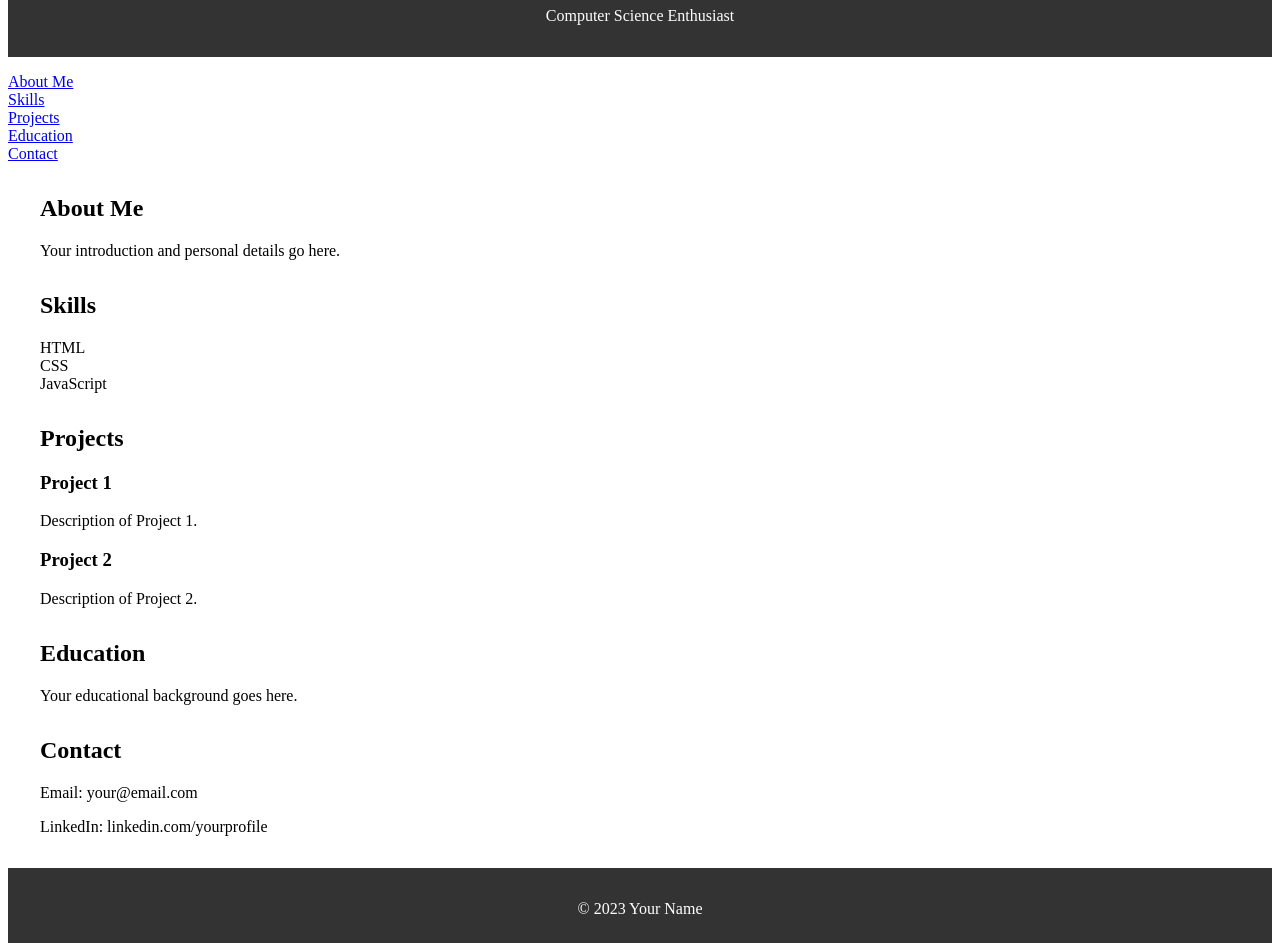
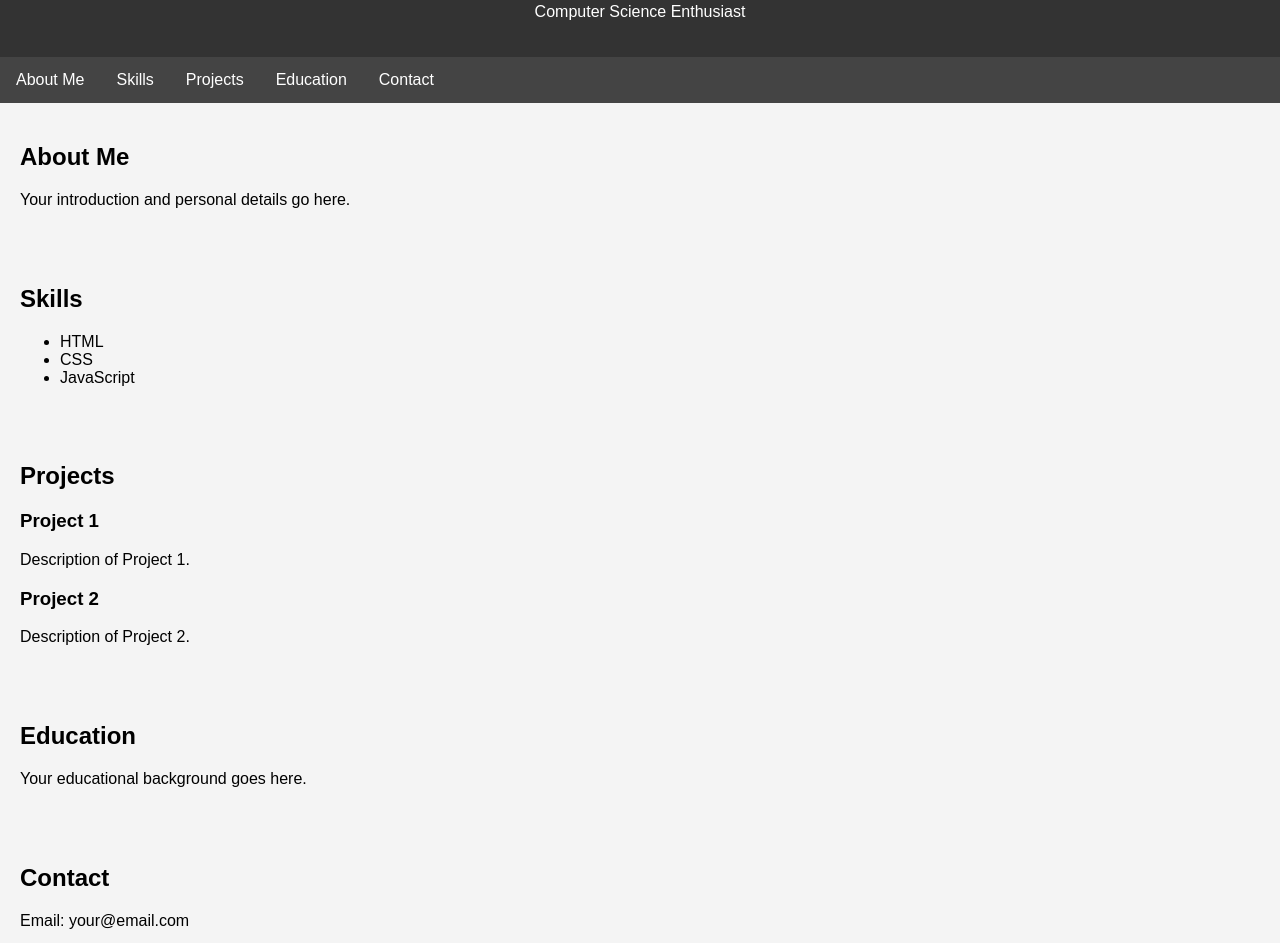
Before and after one commit to ruslana-goras/pro0ject, a plain HTML site: page index.html in a window 1280 px wide. Shown: the part 97-1040 px from the top of the page. Drawn offline with Linux system fonts and the light colour scheme.

Commit message:
Update styles.css

```diff
--- a/styles.css
+++ b/styles.css
@@ -1,5 +1,3 @@
-
-    <style>
 body {
   font-family: 'Arial', sans-serif;
   margin: 0;
@@ -8,26 +6,47 @@
 }
 
 header {
+  text-align: center;
   background-color: #333;
   color: #fff;
+  padding: 20px 0;
+}
+
+nav {
+  background-color: #444;
+}
+
+nav ul {
+  list-style-type: none;
+  margin: 0;
+  padding: 0;
+  overflow: hidden;
+}
+
+nav li {
+  float: left;
+}
+
+nav a {
+  display: block;
+  color: white;
   text-align: center;
-    padding: 1rem;
+  padding: 14px 16px;
+  text-decoration: none;
+}
+
+nav a:hover {
+  background-color: #ddd;
+  color: black;
 }
 
 section {
-    margin: 2rem;
-}
-
-ul {
-    list-style-type: none;
-    padding: 0;
+  padding: 20px;
 }
 
 footer {
   text-align: center;
-    padding: 1rem;
+  padding: 10px;
   background-color: #333;
-    color: #fff;
+  color: white;
 }
-
-        </style>
```
Lines whose indentation alone changed are shown as unchanged.
